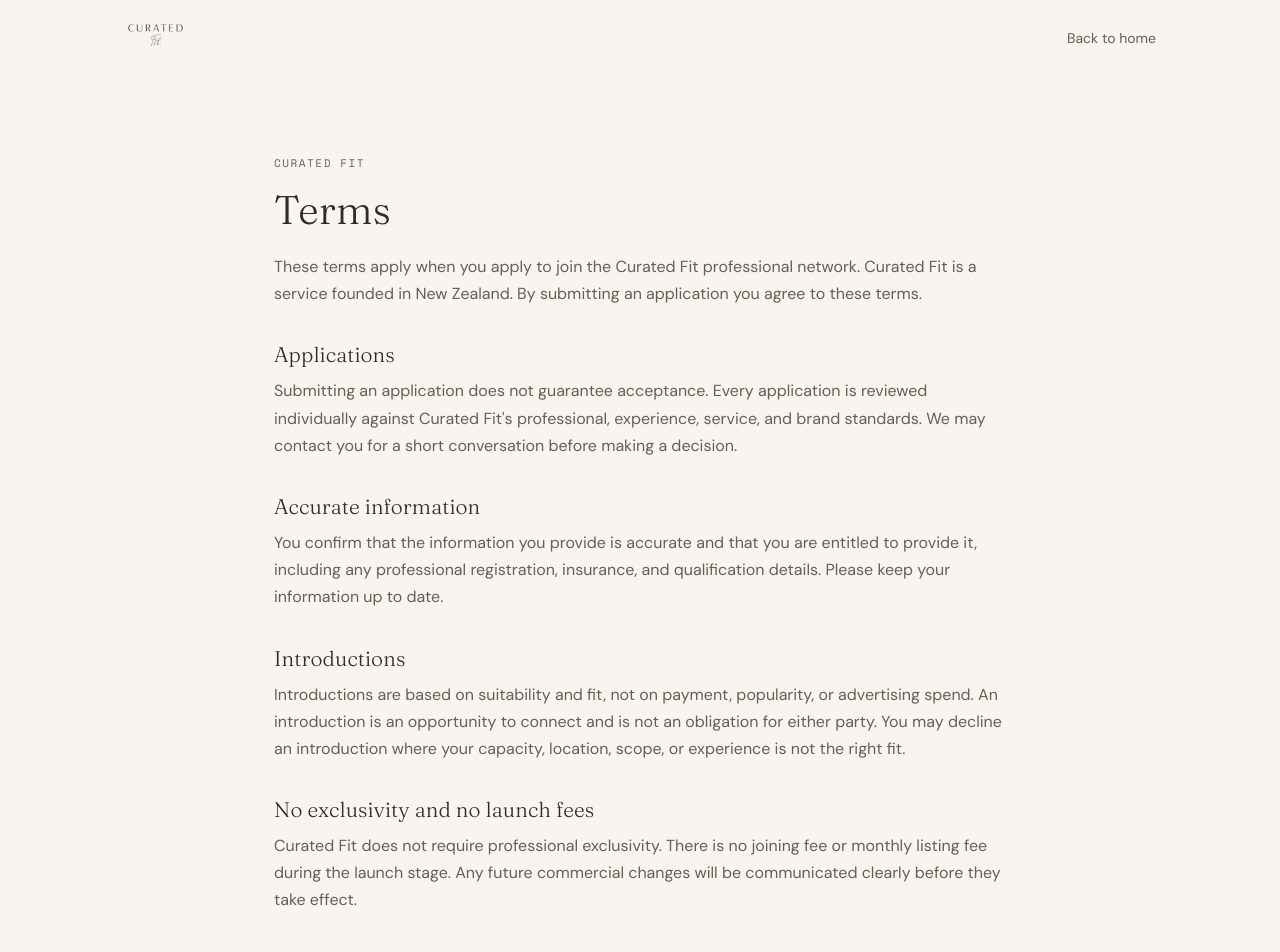
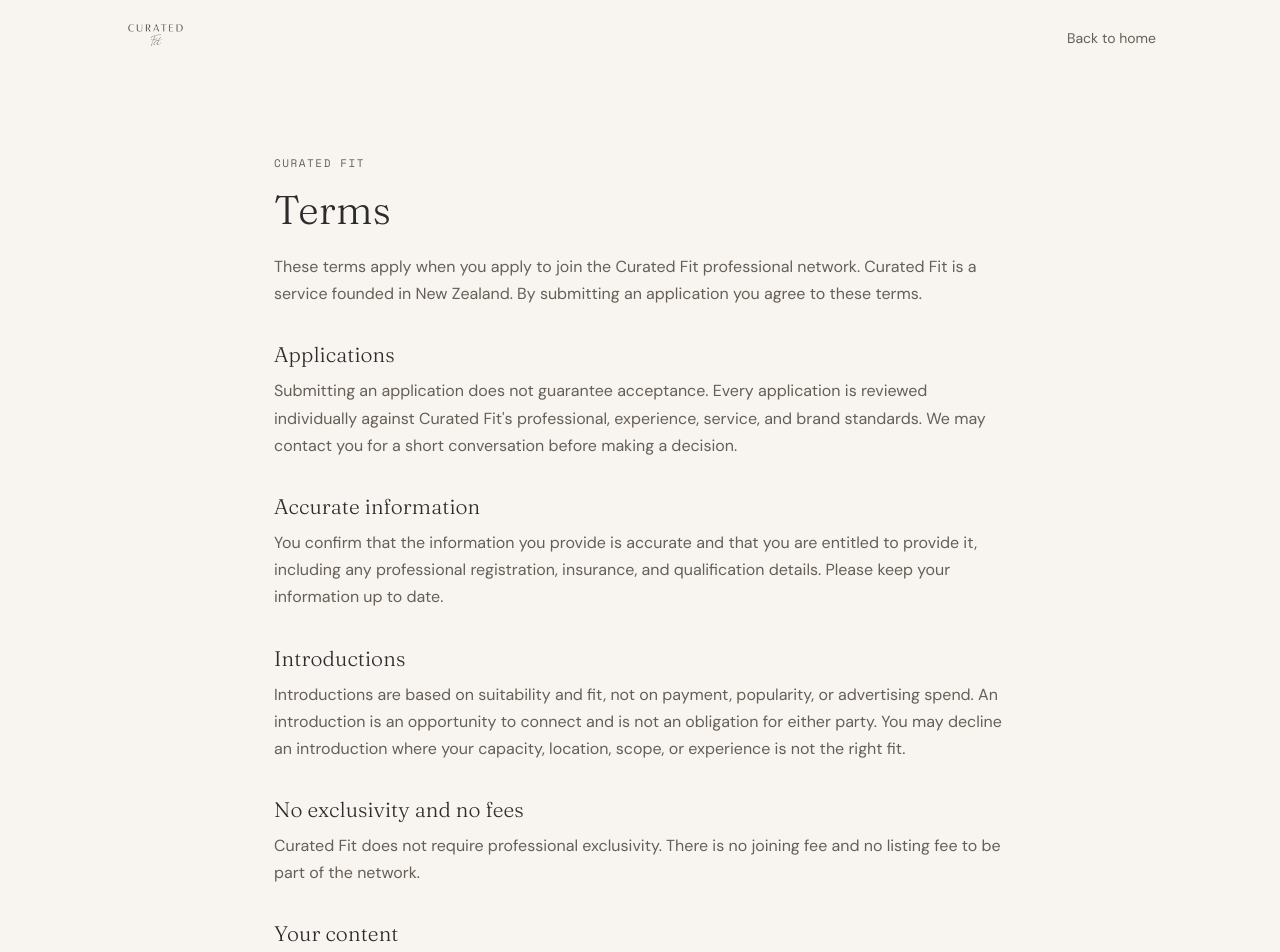
Before and after one commit to EmPerry1972/curated-fit-holding-page, a Next.js app: page /terms in a window 1280 px wide. Shown: the top 952 px of the page. Built offline with nearby package versions, Linux system fonts and the light colour scheme.

Commit message:
Simplify fee description in terms pageUpdate Terms to remove fee references
Updated the terms section to clarify fee structure.

```diff
--- a/app/terms/page.tsx
+++ b/app/terms/page.tsx
@@ -50,11 +50,9 @@ export default function TermsPage() {
           an introduction where your capacity, location, scope, or experience is not the right fit.
         </p>
 
-        <h2 style={h2}>No exclusivity and no launch fees</h2>
+        <h2 style={h2}>No exclusivity and no fees</h2>
         <p style={body}>
-          Curated Fit does not require professional exclusivity. There is no joining fee or monthly listing fee
-          during the launch stage. Any future commercial changes will be communicated clearly before they take
-          effect.
+          Curated Fit does not require professional exclusivity. There is no joining fee and no listing fee to be part of the network.
         </p>
 
         <h2 style={h2}>Your content</h2>
```
